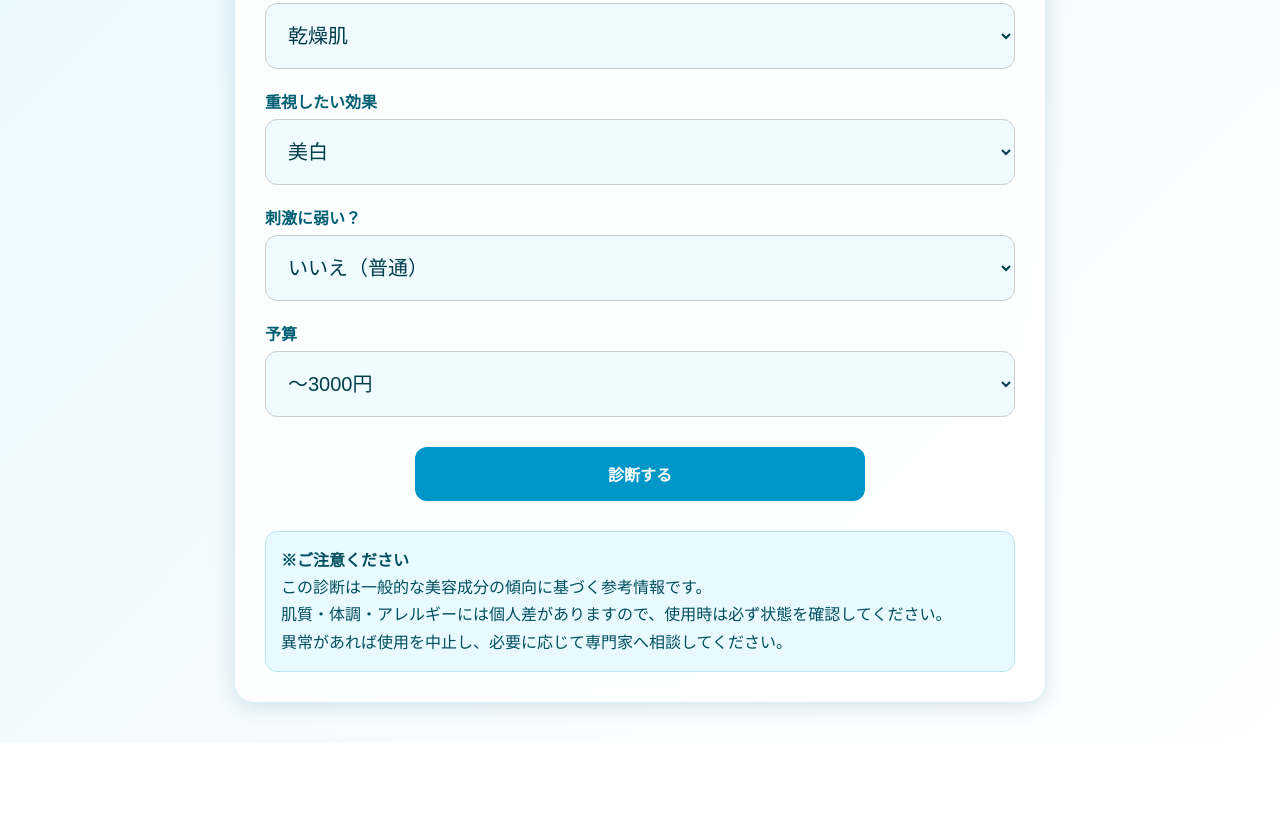
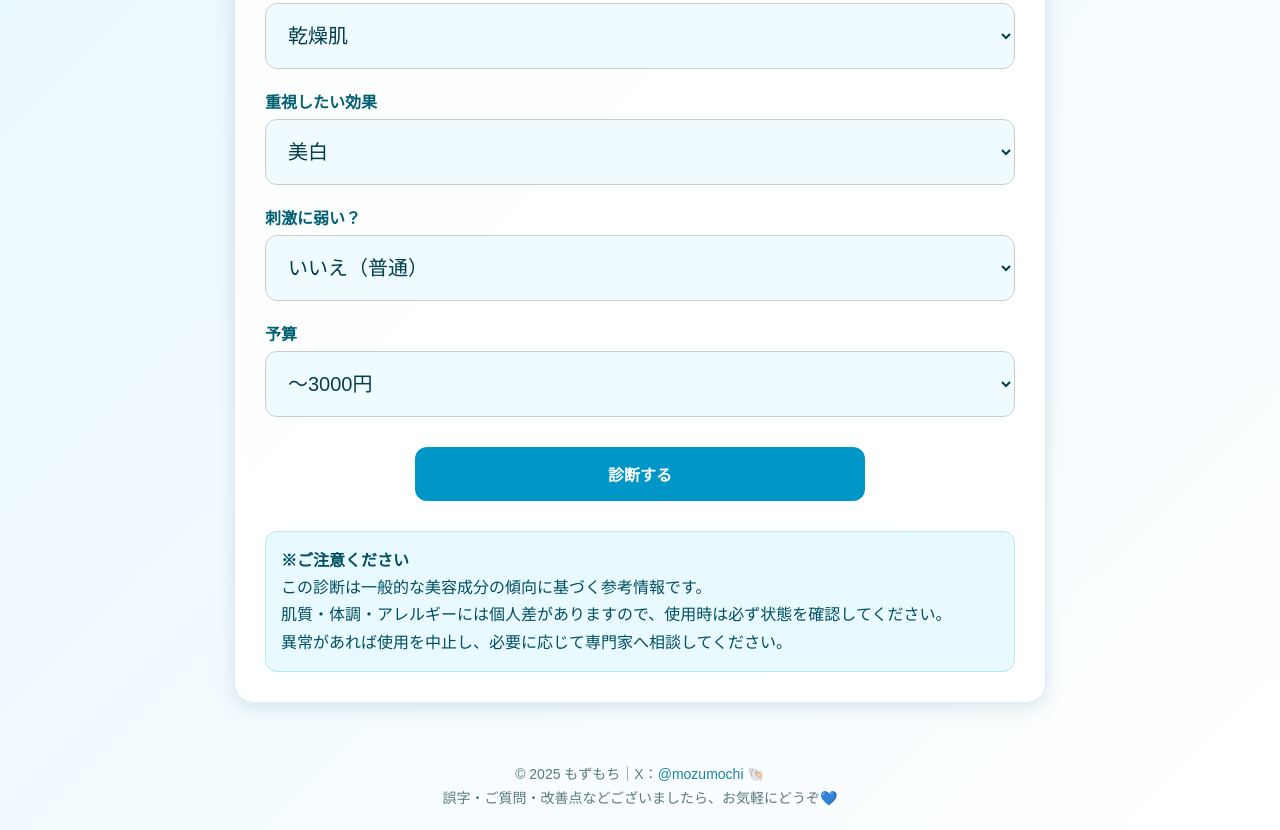
Before and after one commit to hwvfrbjd4y-gif/skincare-test, a plain HTML site: page index.html in a window 1280 px wide. Shown: the part 445-1275 px from the top of the page. Before the commit the page ends 1188 px from the top, so only its background shows below. Drawn offline with Linux system fonts and the light colour scheme.

Commit message:
Update index.html

```diff
--- a/index.html
+++ b/index.html
@@ -406,6 +406,19 @@ function analyze() {
     </div>`;
 }
 </script>
+<footer style="
+  text-align:center;
+  margin-top:40px;
+  padding:20px 10px;
+  font-size:14px;
+  color:#4a6b70;
+  opacity:0.9;
+  line-height:1.7;
+">
+  © 2025 もずもち｜X：<a href="https://x.com/mozumochi" target="_blank" style="color:#007a99; text-decoration:none;">@mozumochi</a> 🐚
+  <br>
+  誤字・ご質問・改善点などございましたら、お気軽にどうぞ💙
+</footer>
 
 </body>
 </html>
```
